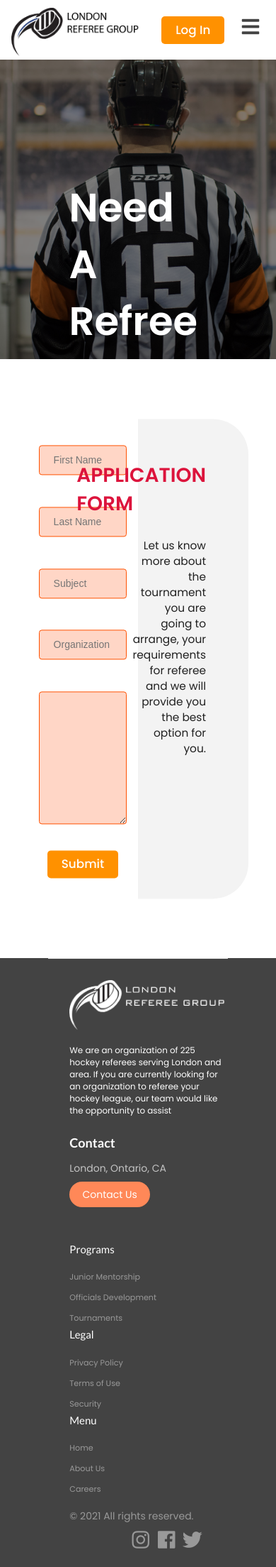
After one commit to Deep-dsp/London-Referee-Group, a PHP site: page /needRef.html in a window 390 px wide. The commit adds this page. Shown: the whole page at 71% size. Run offline with PHP 8.4, Linux system fonts and the light colour scheme.

Commit message:
need a referee design done

```diff
--- a/assets/sass/main.scss
+++ b/assets/sass/main.scss
@@ -1,6 +1,8 @@
 @import './modules/navbar';
 @import './modules/homepage';
 @import './modules/footer';
+@import './modules/vars';
+@import './modules/needref';
 @import url('https://fonts.googleapis.com/css2?family=Poppins:wght@400;500;600&display=swap');
 @import url('https://fonts.googleapis.com/css2?family=Pacifico&display=swap');
 
--- a/assets/sass/modules/_navbar.scss
+++ b/assets/sass/modules/_navbar.scss
@@ -2,10 +2,34 @@ header{
     width: 100%;
     height: 100vh;
     background-image: linear-gradient(rgba(0,0,0,0.5), rgba(0,0,0,0.5)), url('/public/images/home-hero.jpg');
-    background-size: contain;
-    object-fit: cover;
+    background-position: center 10px;
+    background-repeat: no-repeat;
 
     position: relative;
+}
+
+#bg-contact{   /** needRef**/
+    width: 100%;
+    height: 60vh;
+    background: chocolate;
+    background-image: linear-gradient(rgba(0,0,0,0.5), rgba(0,0,0,0.5)), url('/public/images/r_back.jpg');
+    background-position: center ;
+    background-size: cover;
+    object-fit: contain;
+    position: relative;
+
+    .contact-pos{
+        color: #fff;
+        position: absolute;
+        top: 50%;
+        left: 50%;
+        transform: translate(-50%, 0%);
+
+        p{
+            font-size: 4rem;
+            font-weight: bolder;
+        }
+    }
 }
 
 .hero-home{
@@ -220,7 +244,7 @@ nav
         width: 100vw;
         height: 100vh;
         background: rgba(#434343, 0.98);
-        transform: translateX(-100%);
+        transform: translateX(-200%);
         transition: transform 0.5s ease-in;
         position: absolute;
         top: 10vh;
--- /dev/null
+++ b/assets/sass/modules/_needref.scss
@@ -0,0 +1,80 @@
+.recruit-form{
+    width: 100%;
+    height: 100vh;
+    // background: rgb(255, 197, 156);
+    width: 100%;
+
+    margin: auto;
+    position: relative;
+
+
+    .recruit-form-section{
+        width: 80%;
+        height: 80vh;
+
+        position: absolute;
+        top: 50%;
+        left: 50%;
+        transform: translate(-50%, -50%);
+        // background: rgb(210, 30, 30);
+
+        display: flex;
+
+        .app-form-secton{
+            width: 50%;
+            height: 80vh;
+
+            form{
+                height: 80vh;
+                display: flex;
+                flex-direction: column;
+                justify-content: space-evenly;
+                align-items: center;
+
+                // background: crimson;
+
+                input, textarea{
+                    width: 80%;
+                    padding: 12px 20px;
+                    margin: 8px 0;
+                    display: inline-block;
+                    border: 1px solid rgb(255, 81, 1);
+                    border-radius: 4px;
+                    box-sizing: border-box;
+                    background-color: rgb(255, 214, 198);
+                }
+            }
+        }
+
+        .app-form-title{
+            width: 50%;
+            height: 80vh;
+            background: rgb(243, 243, 243);
+            border-bottom-right-radius: 50px;
+            border-top-right-radius: 50px;
+
+            display: flex;
+            flex-direction: column;
+            padding: 60px;
+
+            p{
+                display: flex;
+                justify-content: flex-end;
+            }
+
+            p:nth-child(1){
+                font-size: 2rem;
+                color: crimson;
+                font-weight: bold;
+            }
+
+            p:nth-child(2){
+                width: 60%;
+                // background: royalblue;
+                font-size: 1.1rem;
+                text-align: right;
+                margin-left: auto;
+            }
+        }
+    }
+}
--- /dev/null
+++ b/assets/sass/modules/_vars.scss
@@ -0,0 +1,2 @@
+$primary-color: red;
+$secondary-color: orange;
--- a/index.html
+++ b/index.html
@@ -29,7 +29,7 @@
                         </div>
                         <!-- <li><a href="#">Refree</a></li>
                         <li><a href="#">Membership</a></li> -->
-                        <li><a href="#">Contact</a></li>
+                        <li><a href="/contact.html">Contact</a></li>
                     </ul>
                 </nav>
                 <div class="ref-button">
@@ -62,7 +62,7 @@
                             <p>Need a Referee?</p>
                             <p>Find fault with a man who chooses to enjoy a pleasure that
                                 has no annoying.</p>
-                            <a href="#">More<i class="long arrow alternate right icon"></i></a>
+                            <a href="/needRef.html">More<i class="long arrow alternate right icon"></i></a>
                         </div>
                         <div class="card">
                             <div class="img-box">
--- /dev/null
+++ b/needRef.html
@@ -0,0 +1,151 @@
+<!DOCTYPE html>
+<html lang="en">
+<head>
+    <meta charset="UTF-8">
+    <meta http-equiv="X-UA-Compatible" content="IE=edge">
+    <meta name="viewport" content="width=device-width, initial-scale=1.0">
+    <link rel="stylesheet" href="https://cdnjs.cloudflare.com/ajax/libs/semantic-ui/2.4.1/semantic.min.css" integrity="sha512-8bHTC73gkZ7rZ7vpqUQThUDhqcNFyYi2xgDgPDHc+GXVGHXq+xPjynxIopALmOPqzo9JZj0k6OqqewdGO3EsrQ==" crossorigin="anonymous" />
+    <link rel="stylesheet" href="public/css/main.css">
+    <title>Homepage | LRG</title>
+</head>
+<body>
+    <main>
+        <div id="bg-contact">
+            <div class="hero-home">
+                <div class="logo">
+                    <img src="/public/images/logo.png" alt="">
+                </div>
+                <nav>
+                    <ul class="nav-links">
+                        <li><a href="#">Home</a></li>
+                        <li><a href="#">About</a></li>
+                        <div class="dropdown">
+                            <button class="dropbtn">Programs</button>
+                            <div class="dropdown-content">
+                              <a href="#">Junior Mentorship Program</a>
+                              <a href="#">Membership Program</a>
+                              <a href="#">Careers</a>
+                            </div>
+                        </div>
+                        <!-- <li><a href="#">Refree</a></li>
+                        <li><a href="#">Membership</a></li> -->
+                        <li><a href="#">Contact</a></li>
+                    </ul>
+                </nav>
+                <div class="ref-button">
+                    <div class="log-button">
+                        <button>Log In</button>
+                    </div>
+                    <div class="ham-burger">
+                        <i class="bars icon"></i>
+                    </div>
+                </div>
+            </div>
+            <div class="contact-pos">
+                <p>Need A Refree</p><br>
+            </div>
+        </div>
+        <section class="recruit-form">
+            <div class="recruit-form-section">
+                <div class="app-form-secton">
+                    <form action="#">
+                        <input type="text" name="firstname" placeholder="First Name">
+                        <input type="text" name="lastname" placeholder="Last Name">
+                        <input type="text" name="subject" placeholder="Subject">
+                        <input type="text" name="organizationname" placeholder="Organization Name">
+                        <textarea name="" id="" cols="100" rows="10"></textarea>
+                        <div class="log-button">
+                            <button>Submit</button>
+                        </div>
+                    </form>
+                </div>
+                <div class="app-form-title">
+                    <p>APPLICATION FORM</p>
+                    <p>Let us know more about the tournament you are going to arrange, your requirements for referee and we will provide you the best option for you.</p>
+                </div>
+            </div>
+        </section>
+        <footer>
+            <div class="footer">
+                <div class="footer__addr">
+                    <h1 class="footer__logo">
+                        <img src="/public/images/logo_W.png" alt="">
+                    </h1>
+
+                    <p>We are an organization of 225 hockey referees serving London and area.
+                      If you are currently looking for an organization to referee your hockey league,
+                      our team would like the opportunity to assist</p>
+                    <h3>Contact</h3>
+
+                    <address>
+                      London, Ontario, CA<br>
+
+                      <a class="footer__btn" href="#">Contact Us</a>
+                    </address>
+                </div>
+                <ul class="footer__nav">
+                    <li class="nav__item">
+                      <h2 class="nav__title">Programs</h2>
+
+                      <ul class="nav__ul">
+                        <li>
+                          <a href="#">Junior Mentorship</a>
+                        </li>
+
+                        <li>
+                          <a href="#">Officials Development</a>
+                        </li>
+
+                        <li>
+                          <a href="#">Tournaments</a>
+                        </li>
+                      </ul>
+                    </li>
+                    <li class="nav__item">
+                        <h2 class="nav__title">Legal</h2>
+
+                        <ul class="nav__ul">
+                          <li>
+                            <a href="#">Privacy Policy</a>
+                          </li>
+
+                          <li>
+                            <a href="#">Terms of Use</a>
+                          </li>
+
+                          <li>
+                            <a href="#">Security</a>
+                          </li>
+                        </ul>
+                    </li>
+                    <li class="nav__item">
+                        <h2 class="nav__title">Menu</h2>
+
+                        <ul class="nav__ul">
+                          <li>
+                            <a href="#">Home</a>
+                          </li>
+
+                          <li>
+                            <a href="#">About Us</a>
+                          </li>
+                          <li>
+                            <a href="#">Careers</a>
+                          </li>
+                        </ul>
+                    </li>
+                </ul>
+                <div class="legal">
+                    <p>&copy; 2021 All rights reserved.</p>
+
+                    <div class="legal__links">
+                        <i class="instagram icon"></i>
+                        <i class="facebook icon"></i>
+                        <i class="twitter icon"></i>
+                    </div>
+                </div>
+            </div>
+        </footer>
+    </main>
+</body>
+</html>
```
Also changed, not shown: assets/sass/modules/_homepage.scss (+75 -0 lines), public/css/main.css, 1 other file.
